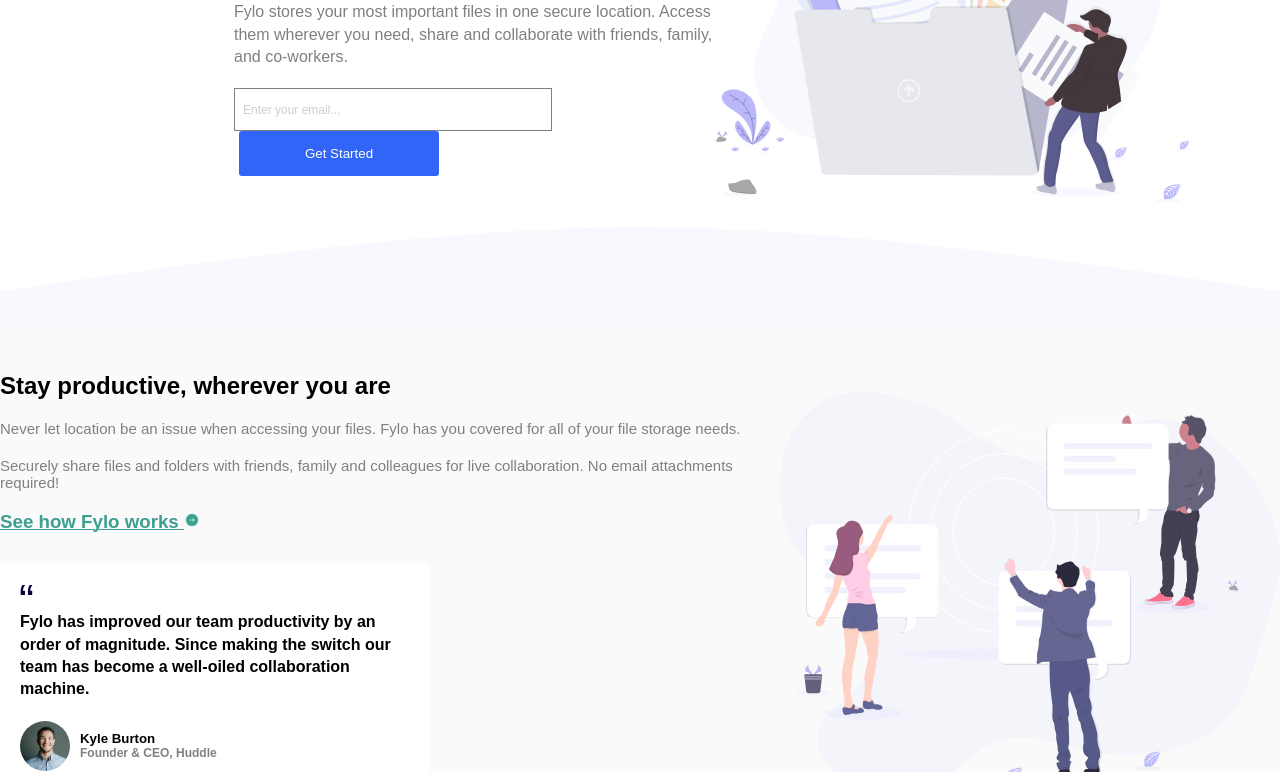
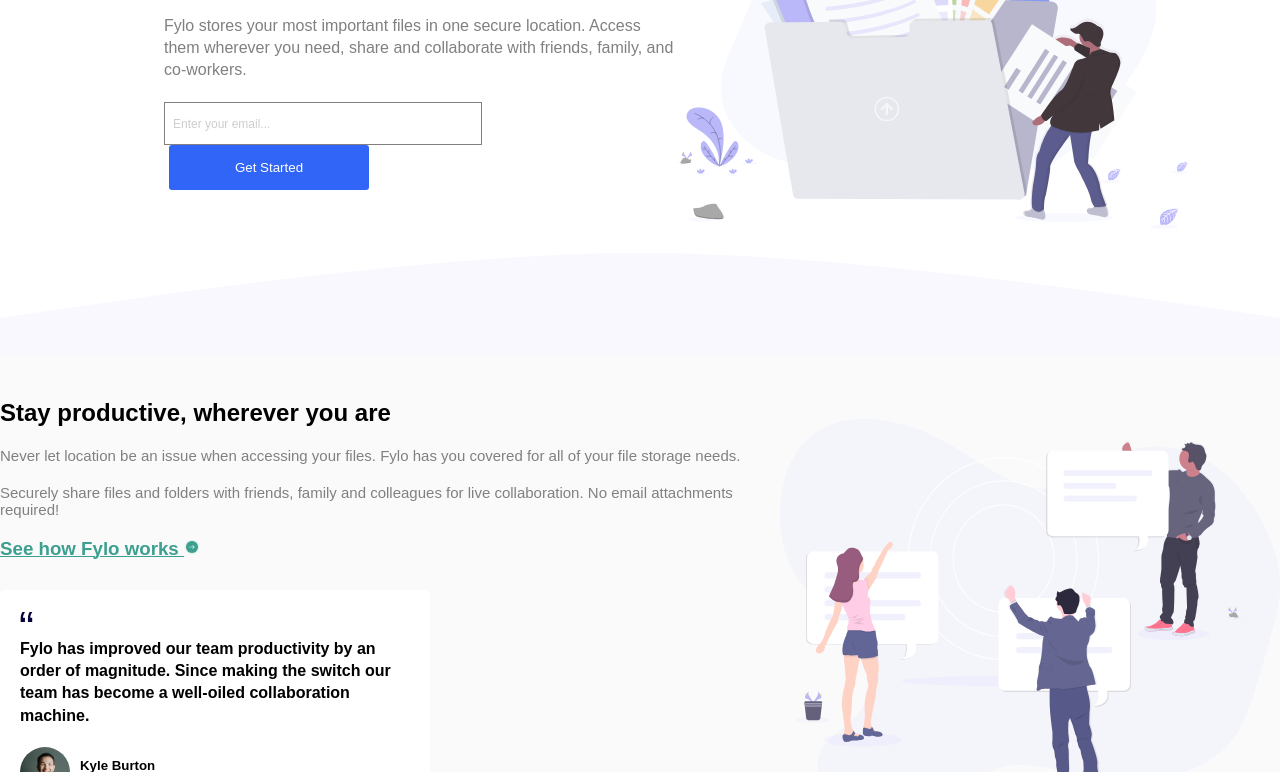
Before and after one commit to joyceshiloheunsang2011/Fylo, a plain HTML site: page index.html in a window 1280 px wide. Shown: the part 328-1100 px from the top of the page. Drawn offline with Linux system fonts and the light colour scheme.

Commit message:
Update style.css
still fixing my code

```diff
--- a/style.css
+++ b/style.css
@@ -25,7 +25,7 @@ header a{
     width: 100%;
 }
 .form-part{
-    margin-left: 170px;
+    margin-left: 100px;
 }
 .form-part p{
     /* margin-right: 30%; */
```
